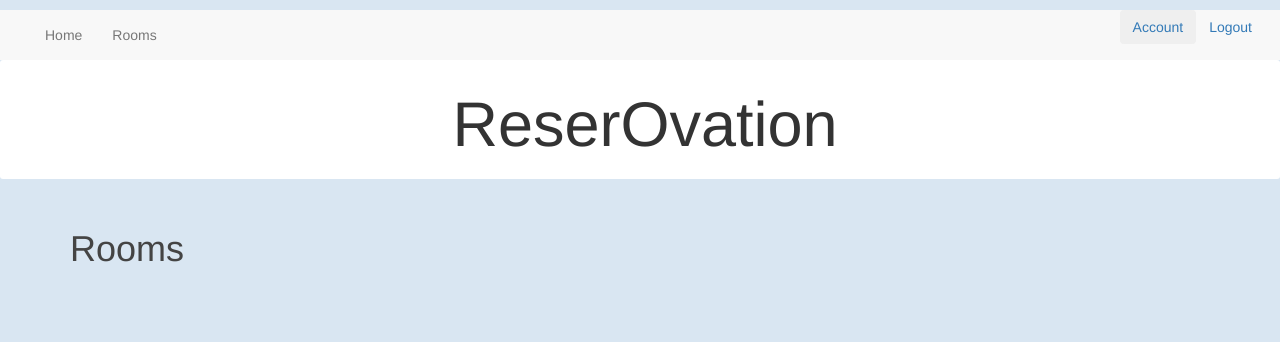
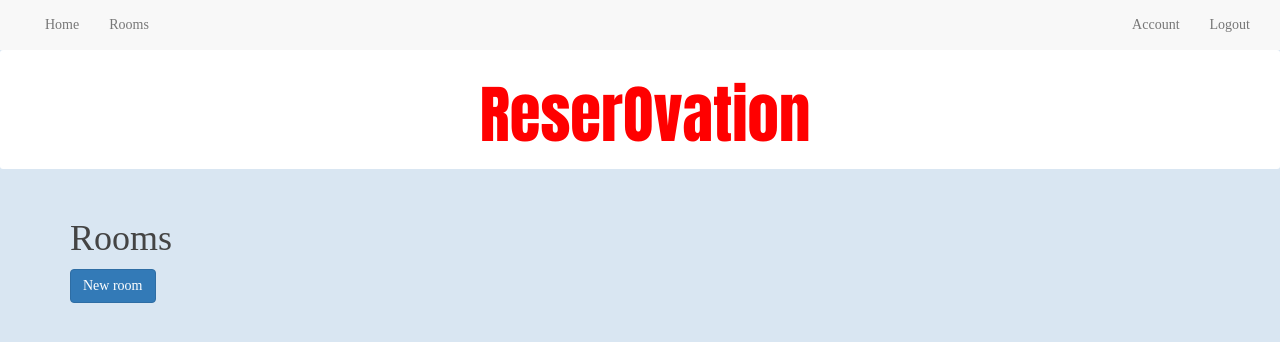
Before and after one commit to blazejosojca/flask_book_room, a Flask app: page /room/list in a window 1280 px wide. Shown: the top 342 px of the page. Run offline with Flask 2, Linux system fonts and the light colour scheme; the visitor is signed in with stand-in values (Sample User, id 1); data that the repository does not hold is empty; parts of the project's set-up code (start-up, migrations or seed data) failed here and were passed over; some libraries are stand-ins or nearby versions.

Commit message:
adding templates, forms and routes fore reservation option in app

```diff
--- a/app/auth/routes.py
+++ b/app/auth/routes.py
@@ -37,7 +37,7 @@ def login():
         user=User.query.filter_by(
             email=form.email.data).first()
         if user is None or not user.check_password(form.password.data):
-            flash("Invalid credentials!", 'info')
+            flash("Invalid credentials!")
             return redirect(url_for('auth.login'))
         login_user(user, remember=form.remember.data)
         flash('WOW')
--- a/app/models.py
+++ b/app/models.py
@@ -49,6 +49,7 @@ class Reservation(db.Model):
     datetime_of_booking = db.Column(db.DateTime, nullable=False, default=datetime.utcnow)
     booking_date = db.Column(db.Date, nullable=False)
     description = db.Column(db.String(128), nullable=True)
+    reserved = db.Column(db.Boolean, )
 
     def __repr__(self):
         return '<Reservation: {} reserved {} {} >'.format(self.user_id, self.room_id, self.date_reservation)
--- /dev/null
+++ b/app/reservations/__init__.py
@@ -0,0 +1,5 @@
+from flask import Blueprint
+
+bp = Blueprint('reservations', __name__)
+
+from app.reservations import routes
--- a/app/rooms/routes.py
+++ b/app/rooms/routes.py
@@ -9,10 +9,14 @@ from app import db
 from app.models import Room
 from app.rooms import bp
 from app.rooms.forms import RoomForm
+from app.admin.routes import check_admin
+
+
 
 @bp.route('/room/new', methods=['GET', 'POST'])
-# @login_required
+@login_required
 def create_room():
+    # check_admin()
     form = RoomForm()
     if form.validate_on_submit():
         room=Room(
@@ -24,33 +28,53 @@ def create_room():
         db.session.add(room)
         db.session.commit()
         flash(_('New room was added to database'))
+        return redirect(url_for('rooms.list_rooms'))
     return render_template('rooms/create_room.html', title=create_room, form=form, legend='New room')
 
 
 @bp.route('/room/list', methods=['GET', 'POST'])
-# @login_required
+@login_required
 def list_rooms():
     rooms = Room.query.all()
     return render_template('rooms/list_rooms.html', rooms=rooms)
 
 @bp.route('/room/<int:room_id>', methods=['GET', 'POST'])
-# @login_required
+@login_required
 def details_room(room_id):
     room = Room.query.get_or_404(room_id)
     return render_template('rooms/view_room.html', room=room)
 
+#TODO
+@bp.route('/room/update/<int:room_id>', methods=['GET', 'POST'])
+@login_required
+def update_room(room_id):
+    room = Room.query.get_or_404(room_id)
+    check_admin()
+    form = RoomForm()
+    if form.validate_on_submit():
+        room.name = form.name.data
+        room.capacity = form.capacity.data
+        room.has_projector = form.has_projector.data
+        room.has_air_condition = form.has_air_condition.data
+        db.session.commit()
+        flash(_('Room info has been updated!'))
+        return redirect(url_for('rooms.list_rooms'))
+    elif request.method == 'GET':
+        room.name = form.name
+        room.capacity = form.capacity
+        room.has_projector = form.has_projector
+        room.has_air_condition = form.has_air_condition
+    return render_template('rooms/create_room.html',
+                           title='Update room info',
+                           form=form, legend='Update room info')
 
-@bp.route('/room/update/<int:room_id>', methods=['GET', 'POST'])
-#@login_required
-def update_room(room_id):
-    pass
-
-
-@bp.route('/room/delete/<int:room_id>', methods=['GET', 'PATCH'])
-#@login_required
+#TODO
+@bp.route('/room/delete/<int:room_id>', methods=['POST', 'GET'])
+@login_required
 def delete_room(room_id):
     room = Room.query.get_or_404(room_id)
+    # check_admin()
     db.session.delete(room)
     db.session.commit()
-    flash('Room has been deleted !. Database is up to date!')
-    return redirect(url_for('main.home'))
+    flash('Room has been deleted ! Database is up to date!')
+    return redirect(url_for('rooms.list_rooms'))
--- a/app/static/main.css
+++ b/app/static/main.css
@@ -1,7 +1,7 @@
 body {
   background: #d9e6f2;
   color: #333333;
-  margin-top: 1rem;
+  font-family: "Blippo", Blippo, seriff;
 }
 
 h1, h2, h3, h4, h5, h6 {
@@ -9,7 +9,7 @@ h1, h2, h3, h4, h5, h6 {
 }
 
 .bg-steel {
-  background-color: #2d5986;
+  background-color: #d9e6f2;
 }
 
 .site-header .navbar-nav .nav-link .navbar-brand{
@@ -25,7 +25,7 @@ h1, h2, h3, h4, h5, h6 {
 }
 
 .content-section {
-  background: #ffffff;
+  background: #d9e6f2;
   padding: 10px 20px;
   border: 1px solid #dddddd;
   border-radius: 3px;
@@ -96,11 +96,13 @@ border-top-left-radius: 0.3rem;
 border-top-right-radius: 0.3rem;
 border-bottom-right-radius: 0.3rem;
 border-bottom-left-radius: 0.3rem;
-text-align:center;
+text-align: center;
+font-family: 'Impact', fantasy;
+font-stretch: extra-expanded;
+color: red;
 }
 
 .display-3 {
-color: #2d5986;
 font-size: 3.5rem;
 font-weight: 300;
 }
--- a/app/templates/base.html
+++ b/app/templates/base.html
@@ -34,26 +34,20 @@
               <div class="collapse navbar-collapse" id="bs-example-navbar-collapse-1">
                   <ul class="nav navbar-nav">
                       <li><a href="{{ url_for('main.home') }}">Home</a></li>
-                      <li><a href="#">Rooms</a></li>
+                      <li><a href="{{ url_for('rooms.list_rooms') }}">Rooms</a></li>
                   </ul>
                   <ul class="nav navbar-nav navbar-right navbar-light bg-light">
                       {% if current_user.is_anonymous %}
                       <li class="form-inline">
-                          <button class="btn btn-outline-success" type="button">
                           <a href="{{ url_for('auth.login') }}">Login</a>
-                          </button>
                       </li>
 
                       {% else %}
                       <li class="form-inline">
-                          <button class="btn btn-outline-success" type="button">
                           <a href="#">Account</a>
-                          </button>
                       </li>
                       <li class="form-inline">
-                          <button class="btn btn-link" type="button">
                           <a href="{{ url_for('auth.logout') }}">Logout</a>
-                          </button>
                       </li>
                       {% endif %}
                   </ul>
@@ -73,10 +67,10 @@
     <div class="row">
         <div class="col-md-8">
     {% block content %}
-        {% with messages=get_flashed_messages(with_categories=true) %}
+        {% with messages=get_flashed_messages(with_categories=false) %}
             {% if messages %}
                 {% for message in messages %}
-                  <div class="alert alert-{{ category }}" role="alert">
+                  <div class="alert" role="alert">
                     {{ message }}
                   </div>
                 {% endfor %}
--- a/app/templates/rooms/list_rooms.html
+++ b/app/templates/rooms/list_rooms.html
@@ -3,11 +3,17 @@
 
 {% block app_content %}
     <h1>Rooms</h1>
-    <div>
+    <div class="row">
         <div class="col-md-8">
             {% for room in rooms %}
-                {% include 'rooms/_room.html' %}
+            <ul class="list-group">
+                <li class="list-group-item">
+                   Room <a href="{{ url_for ('rooms.details_room', room_id=room.id) }}">{{ room.name }}</a>
+                </li>
+            </ul>
             {% endfor %}
+
+            <a href="{{ url_for ('rooms.create_room') }}" type="button" class="btn btn-primary">New room</a>
         </div>
     </div>
 
```
Also changed, not shown: app/reservations/forms.py (added, +14 -0 lines), app/reservations/routes.py (added, +47 -0 lines), app/rooms/forms.py (+5 -7 lines), app/templates/rooms/_room.html (+22 -6 lines), app/templates/rooms/delete_room.html (deleted, +0 -10 lines), app/templates/rooms/update_room.html (deleted, +0 -10 lines), app/admin/routes.py (line endings or trailing spaces), app/templates/reservations/reservation.html (added).
